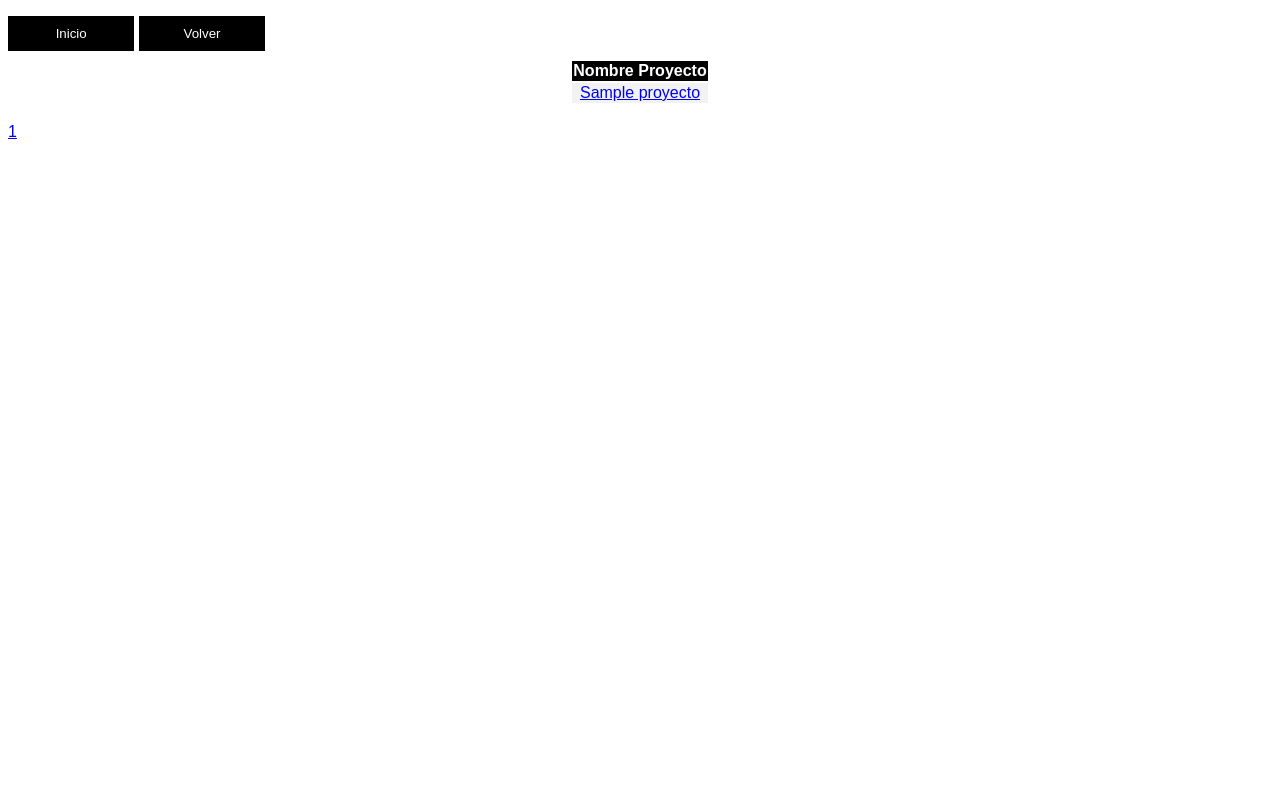
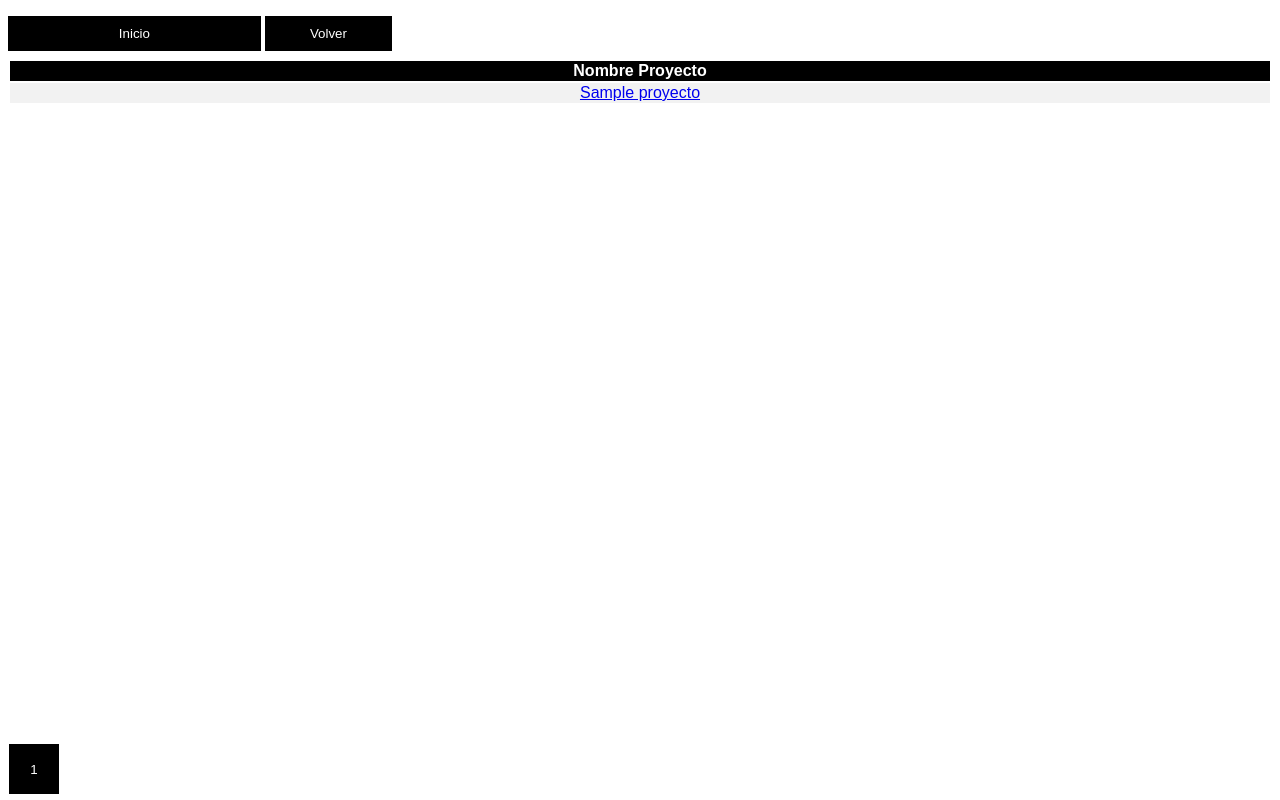
Before and after one commit to mnreyes1/basesdegatos, a PHP site: page /consultas/consulta_proy.php in a window 1280 px wide. Run offline with PHP 8.4, Linux system fonts and the light colour scheme; the visitor is signed in with stand-in values (Sample User, id 1); tables that the repository leaves empty hold one stand-in row (values such as "Sample post"); some libraries are stand-ins or nearby versions.

Commit message:
beautifing

```diff
--- a/Web/consultas/consulta_proy.php
+++ b/Web/consultas/consulta_proy.php
@@ -1,4 +1,4 @@
-<?php include('../templates/header.php');   ?>
+<?php include('../templates/header.php'); ?>
 
 <?php
 require("../config/conexion.php");
@@ -11,13 +11,13 @@ $total_pages = NULL;
 list($datos, $total_pages) = paginate($query, $limit, $order_by, $db1);
 ?>
 
-<table align="center">
-    <tr>
-        <th>Nombre Proyecto</th>
-    </tr>
-    <?php
+<table align="center", style="width:100%;">
+	<tr>
+		<th>Nombre Proyecto</th>
+	</tr>
+	<?php
 foreach ($datos as $data) {
-  echo "<tr align=center>
+	echo "<tr align=center>
     <td><a href=\"detalle_proy.php?id=$data[0]\">$data[0]</a></td></tr>";
 }
 ?>
@@ -25,9 +25,11 @@ foreach ($datos as $data) {
 
 <br>
 
+<div class="footer">
 <?php
 get_links($total_pages);
 ?>
+</div>
 
 </body>
 </html>
--- a/Web/login/index.php
+++ b/Web/login/index.php
@@ -1,4 +1,5 @@
-<?php include 'templates/header.php';?>
+<?php include '../templates/header.php';?>
+
 <div style="text-align: center;">
 
     <h1>¿Como desea ingresar?</h1>
--- a/Web/login/login_ong.php
+++ b/Web/login/login_ong.php
@@ -1,4 +1,4 @@
-<?php include 'templates/header.php';?>
+<?php include '../templates/header.php';?>
 
     <div style="text-align: center;">
         <h2>Ingresar como ONG</h2>
--- a/Web/login/login_socio.php
+++ b/Web/login/login_socio.php
@@ -1,4 +1,4 @@
-<?php include 'templates/header.php';?>
+<?php include '../templates/header.php';?>
 
     <div style="text-align: center;">
         <h2>Ingresar como socio</h2>
--- a/Web/login/validar_ong.php
+++ b/Web/login/validar_ong.php
@@ -24,7 +24,7 @@ if ($datos) {
 }
 ?>
 
-<?php include 'templates/header.php';?>
+<?php include '../templates/header.php';?>
 <br>
 
 <div class="container" style="background-color:#f1f1f1">
--- a/Web/login/validar_socio.php
+++ b/Web/login/validar_socio.php
@@ -26,7 +26,7 @@ if ($datos) {
     echo "<h3 class='container'>[ERROR] No se pudo iniciar sesion. Nombre o contraseña incorrectos</h3>";
 }
 ?>
-<?php include 'templates/header.php';?>
+<?php include '../templates/header.php';?>
 <br>
 
 <div class="container" style="background-color:#f1f1f1">
--- a/Web/paginador/paginador.php
+++ b/Web/paginador/paginador.php
@@ -20,10 +20,18 @@ function paginate($query, $limit, $order_by, $db){
     return array($datos, $total_pages);
 }
 
-function get_links($total_pages){
-    for ($page=1; $page <= $total_pages ; $page++):
-        echo "<a href='?page=$page, class='links'>  $page  </a>";
-    endfor;
+function get_links($total_pages, $id=NULL){
+    if($id){
+        for ($page=1; $page <= $total_pages ; $page++):
+            echo "<button onclick='window.location.href=\"?id={$id}&page={$page}\"', class='pagebtn'> $page </a>";
+        endfor;
+    }
+    else{
+        for ($page=1; $page <= $total_pages ; $page++):
+            echo "<button onclick='window.location.href=\"?page={$page}\"', class='pagebtn'> $page </a>";
+        endfor;
+    }
+
 }
 
 ?>
--- a/Web/styles/style.css
+++ b/Web/styles/style.css
@@ -93,6 +93,20 @@ button:hover {
     background-color: #000000;
 }
 
+.homebtn {
+    width: 20%;
+    padding: 10px 18px;
+    background-color: #000000;
+}
+
+.pagebtn {
+    width: 50px;
+    height: 50px;
+    padding: 10px 18px;
+    background-color: #000000;
+    margin: 1px 1px;
+}
+
 .imgcontainer {
     text-align: center;
     margin: 24px 0 12px 0;
@@ -109,7 +123,7 @@ button:hover {
 }
 
 .container-home {
-    padding: 16px;
+    padding: 1px;
     width: 100%;
     height: 100%;
     text-align: center;
@@ -187,3 +201,8 @@ tr:nth-child(even) {
   .btn-group button:hover {
     background-color: #3e8e41;
   }
+
+.footer {
+    position: absolute;
+    bottom: 5px;
+}
```
Also changed, not shown: Web/consultas/consulta_ongs.php (+20 -12 lines), Web/consultas/proyecto_tipo.php (+21 -8 lines).
